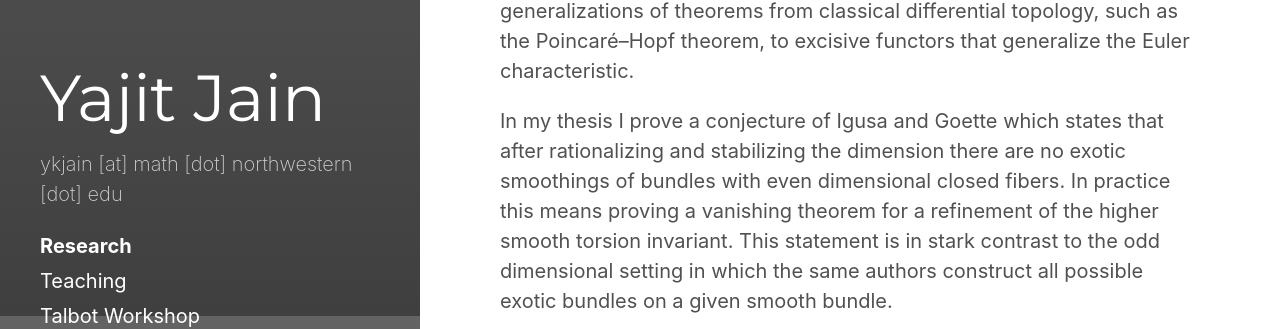
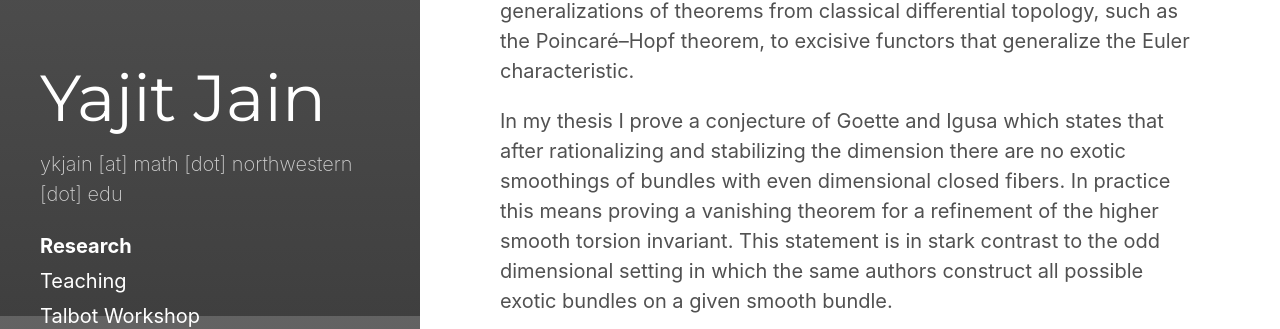
Before and after one commit to ykjain/ykjain.github.io, a Jekyll site: the page built from research.md, in a window 1280 px wide and 1130 px high. Shown: the part 584-913 px from the top of the window. Built offline with Jekyll 4.4.1, drawn with Linux system fonts in a browser that asks for light colours.

```diff
--- a/research.md
+++ b/research.md
@@ -9,7 +9,7 @@ I am a manifold topologist studying exotic smoothings of manifold bundles. These
 
 Work on these invariants was pioneered by Igusa and Waldhausen using intricate models for moduli space functors including the Whitehead space, the stable parameterized h-cobordism space, and algebraic K-theory of spaces. In my work I use excisive approximations of these functors, which I model using the n-Disk categories and zero-pointed spaces appearing in work of Ayala and Francis on factorization (co)homology. Coming up with refinements of the higher smooth torsion invariants in this setting gives me the footing I need to execute generalizations of theorems from classical differential topology, such as the Poincar&eacute;–Hopf theorem, to excisive functors that generalize the Euler characteristic.
 
-In my thesis I prove a conjecture of Igusa and Goette which states that after rationalizing and stabilizing the dimension there are no exotic smoothings of bundles with even dimensional closed fibers. In practice this means proving a vanishing theorem for a refinement of the higher smooth torsion invariant. This statement is in stark contrast to the odd dimensional setting in which the same authors construct all possible exotic bundles on a given smooth bundle.
+In my thesis I prove a conjecture of Goette and Igusa which states that after rationalizing and stabilizing the dimension there are no exotic smoothings of bundles with even dimensional closed fibers. In practice this means proving a vanishing theorem for a refinement of the higher smooth torsion invariant. This statement is in stark contrast to the odd dimensional setting in which the same authors construct all possible exotic bundles on a given smooth bundle.
 
 A current unpublished draft of this work can be found here:
 
```
